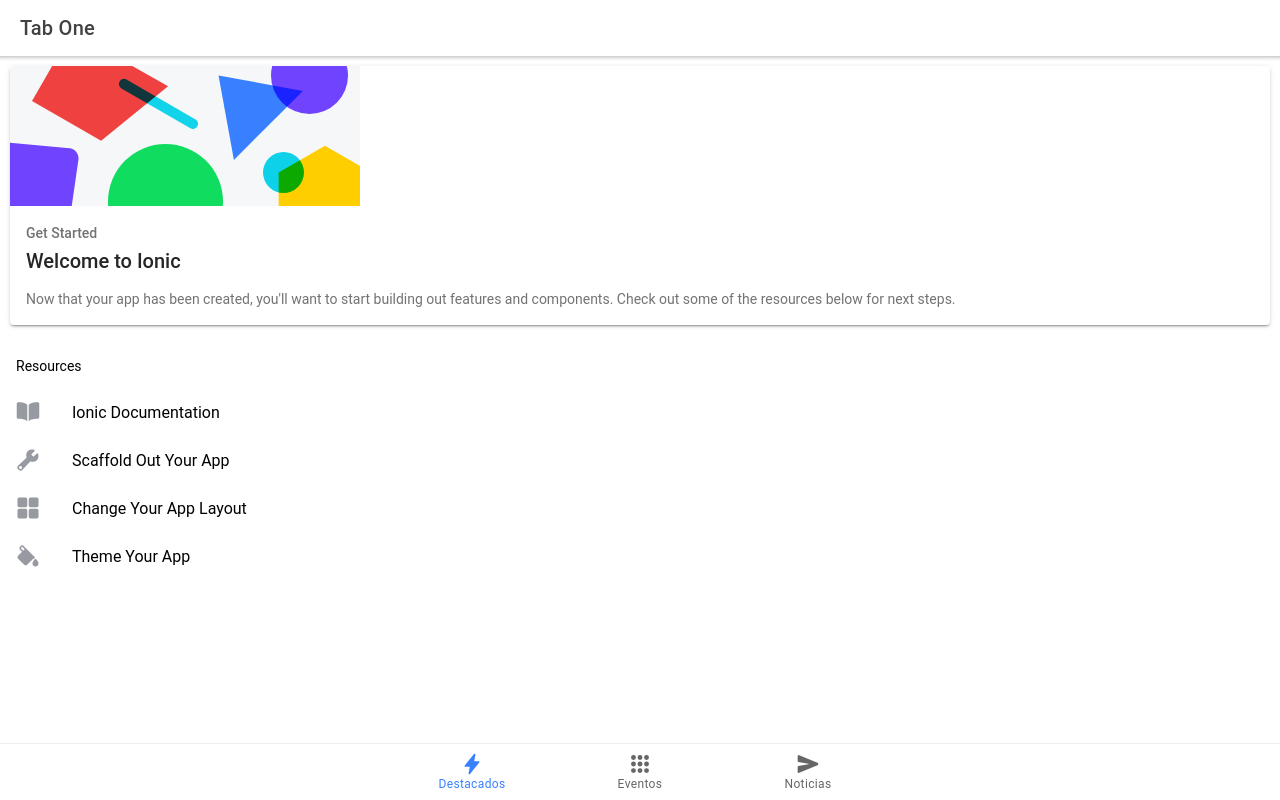
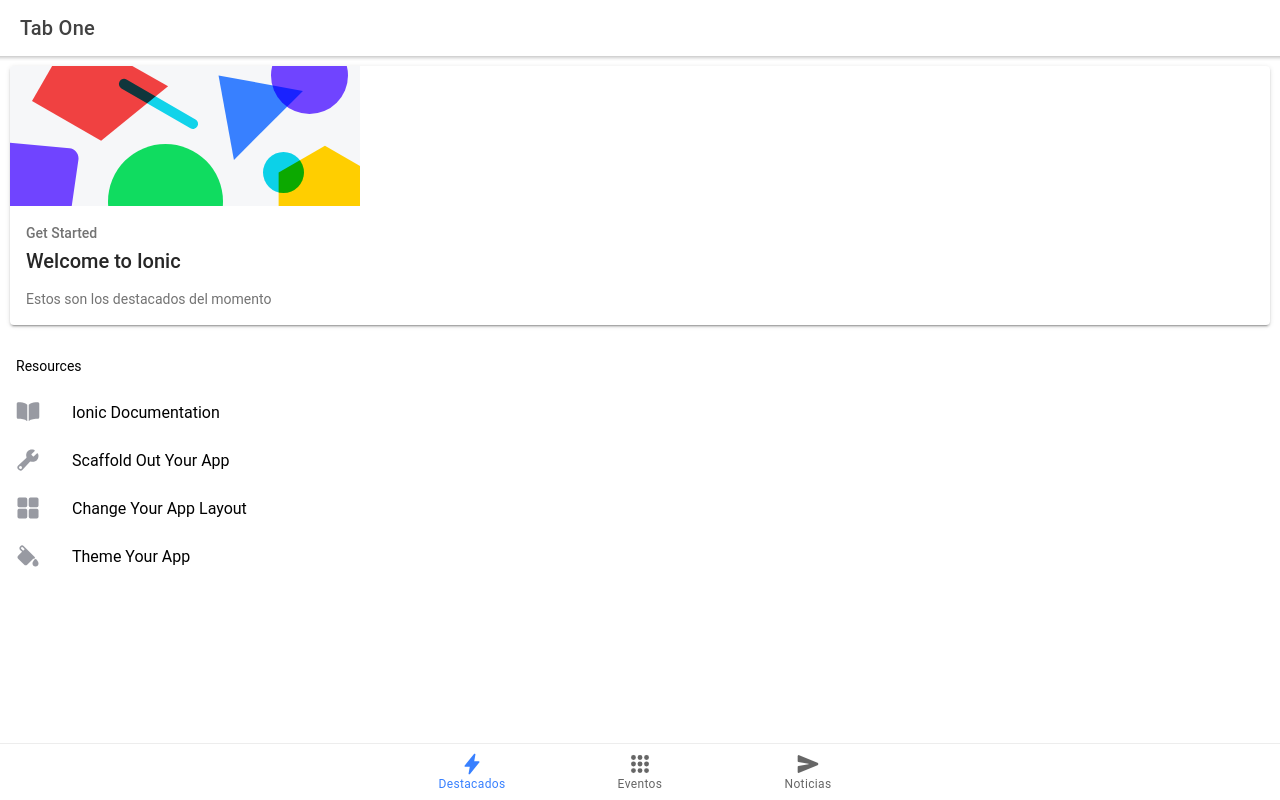
Before and after one commit to carlosbarcos/ionic-react, a React (Create React App) app: page /tab1 in a window 1280 px wide. Built offline with nearby package versions, Linux system fonts and the light colour scheme.

Commit message:
Cambiando texto tab1

```diff
--- a/src/pages/Tab1.tsx
+++ b/src/pages/Tab1.tsx
@@ -36,8 +36,7 @@ const Tab1: React.FC = () => {
           </IonCardHeader>
           <IonCardContent>
             <p>
-              Now that your app has been created, you'll want to start building out features and
-              components. Check out some of the resources below for next steps.
+              Estos son los destacados del momento
             </p>
           </IonCardContent>
         </IonCard>
```
